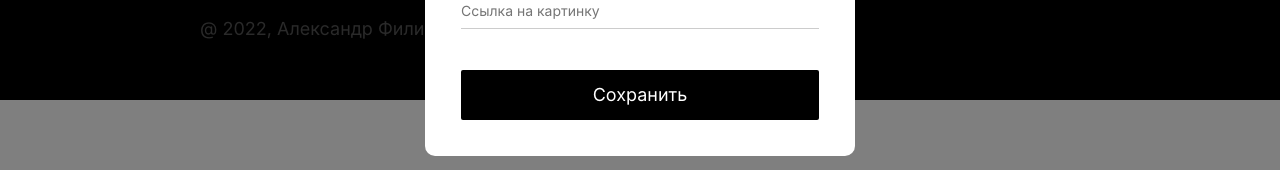
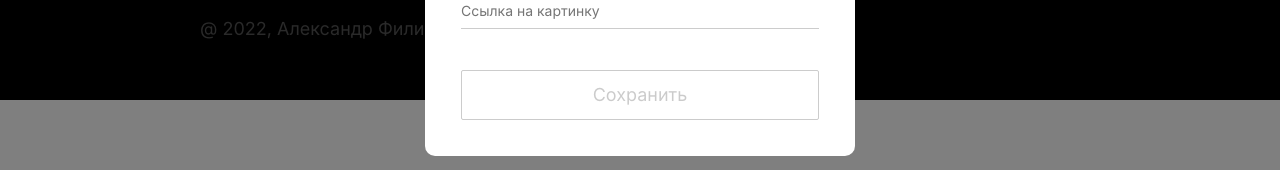
Before and after one commit to FilDsgn/mesto-react, a React (Create React App) app: page / in a window 1280 px wide. Both pictures are taken after a click on the picture 260 px from the left and 220 px from the top of the page. Shown: the part 379-549 px from the top of the page. Built offline with nearby package versions, Linux system fonts and the light colour scheme; no server answers.

Commit message:
dev: add form validation

```diff
--- a/package.json
+++ b/package.json
@@ -8,6 +8,7 @@
     "@testing-library/user-event": "^13.5.0",
     "react": "^18.2.0",
     "react-dom": "^18.2.0",
+    "react-hook-form": "^7.43.9",
     "react-scripts": "5.0.1",
     "web-vitals": "^2.1.4"
   },
--- a/src/components/AddPlacePopup.js
+++ b/src/components/AddPlacePopup.js
@@ -1,4 +1,5 @@
-import { useState, useEffect } from "react";
+import { useEffect } from "react";
+import useFormValidation from "../utils/useFormValidation.js";
 import PopupWithForm from "./PopupWithForm.js";
 
 function AddPlacePopup({
@@ -8,42 +9,43 @@ function AddPlacePopup({
   onAddPlace,
   onLoading,
 }) {
-  const [name, setName] = useState("");
-  const [link, setLink] = useState("");
+  const { values, errors, isValid, handleChange, setValue, reset, formRef } =
+    useFormValidation();
 
   useEffect(() => {
-    setName("");
-    setLink("");
-  }, [isOpen]);
+    setValue("name", "");
+    setValue("link", "");
+  }, [isOpen, setValue]);
 
   function handleSubmit(e) {
     e.preventDefault();
-    onAddPlace({ name: name, link: link });
+    if (isValid) {
+      onAddPlace({ name: values.name, link: values.link });
+    }
   }
 
-  function handleChangeName(e) {
-    setName(e.target.value);
-  }
-
-  function handleChangeLink(e) {
-    setLink(e.target.value);
-  }
+  const onClosePopup = () => {
+    onClose();
+    reset();
+  };
 
   return (
     <PopupWithForm
       title="Новое место"
       name="content_card"
       isOpen={isOpen}
-      onClose={onClose}
+      onClose={onClosePopup}
       onOverlayClick={onOverlayClick}
       onSubmit={handleSubmit}
       onLoading={onLoading}
+      isValid={isValid}
+      ref={formRef}
     >
       <input
         name="name"
+        value={values["name"]}
         type="text"
-        value={name}
-        onChange={handleChangeName}
+        onChange={handleChange}
         placeholder="Название"
         minLength="2"
         maxLength="30"
@@ -51,18 +53,18 @@ function AddPlacePopup({
         id="locate-name"
         className="popup__input popup__input_place_locate"
       />
-      <span className="locate-name-error popup__input-error"></span>
+      <span className="popup__input-error">{errors.name}</span>
       <input
         name="link"
+        value={values["link"]}
         type="url"
-        value={link}
-        onChange={handleChangeLink}
+        onChange={handleChange}
         placeholder="Ссылка на картинку"
+        required
         id="avatar-link"
         className="popup__input popup__input_place_image"
-        required
       />
-      <span class="avatar-link-error popup__input-error"></span>
+      <span class="popup__input-error">{errors.link}</span>
     </PopupWithForm>
   );
 }
--- a/src/components/App.js
+++ b/src/components/App.js
@@ -66,8 +66,6 @@ function App() {
       setSelectedCard({});
     }
   }
-
-  console.log(selectedCard);
 
   function handleCardLike(card) {
     const isLiked = card.likes.some((like) => like._id === currentUser._id);
--- a/src/components/DeleteCardPopup.js
+++ b/src/components/DeleteCardPopup.js
@@ -26,6 +26,7 @@ function DeleteCardPopup({
       onTransitionEnd={onTransitionEnd}
       onSubmit={handleSubmit}
       onLoading={onLoading}
+      isValid="true"
     />
   );
 }
--- a/src/components/EditAvatarPopup.js
+++ b/src/components/EditAvatarPopup.js
@@ -1,6 +1,7 @@
 import { useRef, useEffect } from "react";
 
 import PopupWithForm from "./PopupWithForm.js";
+import useFormValidation from "../utils/useFormValidation.js";
 
 function EditAvatarPopup({
   isOpen,
@@ -10,36 +11,49 @@ function EditAvatarPopup({
   onLoading,
 }) {
   const avatarRef = useRef();
+  const { values, errors, isValid, handleChange, setValue, reset, formRef } =
+    useFormValidation();
 
   useEffect(() => {
     avatarRef.current.value = "";
-  });
+  }, [isOpen, setValue]);
 
   function handleSubmit(e) {
     e.preventDefault();
-    onUpdateAvatar({ avatar: avatarRef.current.value });
+    if (isValid) {
+      onUpdateAvatar({ avatar: avatarRef.current.value });
+    }
   }
+
+  const onClosePopup = () => {
+    onClose();
+    reset();
+  };
 
   return (
     <PopupWithForm
       title="Обновить аватар"
       name="update_avatar"
       isOpen={isOpen}
-      onClose={onClose}
+      onClose={onClosePopup}
       onOverlayClick={onOverlayClick}
       onSubmit={handleSubmit}
       onLoading={onLoading}
+      isValid={isValid}
+      ref={formRef}
     >
       <input
         name="avatar"
+        value={values["avatar"]}
         ref={avatarRef}
         type="url"
+        onChange={handleChange}
         placeholder="Ссылка на картинку"
         id="image-link"
         className="popup__input popup__input_place_image"
         required
       />
-      <span className="image-link-error popup__input-error"></span>
+      <span className="popup__input-error">{errors["avatar"]}</span>
     </PopupWithForm>
   );
 }
--- a/src/components/EditProfilePopup.js
+++ b/src/components/EditProfilePopup.js
@@ -1,7 +1,8 @@
-import { useState, useContext, useEffect } from "react";
+import { useContext, useEffect } from "react";
 
 import PopupWithForm from "./PopupWithForm.js";
 import { CurrentUserContext } from "../contexts/CurrentUserContext.js";
+import useFormValidation from "../utils/useFormValidation.js";
 
 function EditProfilePopup({
   isOpen,
@@ -10,47 +11,48 @@ function EditProfilePopup({
   onUpdateUser,
   onLoading,
 }) {
-  const [name, setName] = useState("");
-  const [description, setDescription] = useState("");
+  const { values, errors, isValid, handleChange, setValue, reset, formRef } =
+    useFormValidation();
 
   const currentUser = useContext(CurrentUserContext);
 
   useEffect(() => {
-    setName(currentUser.name);
-    setDescription(currentUser.about);
-  }, [currentUser, isOpen]);
-
-  function handleChangeName(e) {
-    setName(e.target.value);
-  }
-
-  function handleChangeDescription(e) {
-    setDescription(e.target.value);
-  }
+    setValue("name", currentUser.name);
+    setValue("about", currentUser.about);
+  }, [currentUser, isOpen, setValue]);
 
   function handleSubmit(e) {
     e.preventDefault();
 
-    onUpdateUser({
-      name,
-      about: description,
-    });
+    if (isValid) {
+      onUpdateUser({
+        name: values["name"],
+        about: values["about"],
+      });
+    }
   }
+
+  const onClosePopup = () => {
+    onClose();
+    reset({ name: currentUser.name, about: currentUser.about });
+  };
 
   return (
     <PopupWithForm
       title="Редактировать профиль"
       name="content_profile"
       isOpen={isOpen}
-      onClose={onClose}
+      onClose={onClosePopup}
       onOverlayClick={onOverlayClick}
       onSubmit={handleSubmit}
       onLoading={onLoading}
+      isValid={isValid}
+      ref={formRef}
     >
       <input
         name="name"
-        value={name}
-        onChange={handleChangeName}
+        value={values["name"] ?? ""}
+        onChange={handleChange}
         type="text"
         placeholder="Ваше имя"
         minLength="2"
@@ -59,11 +61,11 @@ function EditProfilePopup({
         id="username"
         className="popup__input popup__input_place_name"
       />
-      <span className="username-error popup__input-error"></span>
+      <span className="popup__input-error">{errors.name}</span>
       <input
         name="about"
-        value={description}
-        onChange={handleChangeDescription}
+        value={values["about"] ?? ""}
+        onChange={handleChange}
         type="text"
         placeholder="Дополнительная информация"
         minLength="2"
@@ -72,7 +74,7 @@ function EditProfilePopup({
         id="about"
         className="popup__input popup__input_place_about"
       />
-      <span className="about-error popup__input-error"></span>
+      <span className="popup__input-error">{errors.about}</span>
     </PopupWithForm>
   );
 }
--- a/src/components/PopupWithForm.js
+++ b/src/components/PopupWithForm.js
@@ -1,4 +1,8 @@
-function PopupWithForm({
+import React from "react";
+
+const PopupWithForm = React.forwardRef(
+  (
+    {
       title,
       name,
       buttonText = "Сохранить",
@@ -9,8 +13,11 @@ function PopupWithForm({
       onTransitionEnd,
       onSubmit,
       onLoading,
+      isValid,
       children,
-}) {
+    },
+    ref
+  ) => {
     return (
       <div
         className={`popup popup_${name} ${isOpen && "popup_opened"}`}
@@ -24,15 +31,18 @@ function PopupWithForm({
             name={name}
             className="popup__form popup__form_card"
             noValidate
+            ref={ref}
           >
             <h2 className="popup__title">{title}</h2>
             {children}
             <button
               type="submit"
               aria-label="Сохранить"
-            className="popup__button"
+              className={`popup__button ${
+                !isValid && "popup__button_disabled"
+              }`}
             >
-            {onLoading ? buttonTextOnLoading : buttonText}
+              {isValid && onLoading ? buttonTextOnLoading : buttonText}
             </button>
           </form>
           <button
@@ -46,5 +56,6 @@ function PopupWithForm({
       </div>
     );
   }
+);
 
 export default PopupWithForm;
--- /dev/null
+++ b/src/utils/useFormValidation.js
@@ -0,0 +1,31 @@
+import { useState, useCallback, useRef, useEffect } from "react";
+
+function useFormValidation(initialValues = {}) {
+  const [values, setValues] = useState(initialValues);
+  const [errors, setErrors] = useState({});
+  const [isValid, setIsValid] = useState(false);
+  const formRef = useRef(null);
+
+  useEffect(() => {
+    setIsValid(formRef.current.checkValidity());
+  }, [values]);
+
+  const handleChange = (e) => {
+    const { name, value, validationMessage } = e.target;
+    setValues((oldValues) => ({ ...oldValues, [name]: value }));
+    setErrors((oldErrors) => ({ ...oldErrors, [name]: validationMessage }));
+  };
+
+  const reset = (initialValues = {}) => {
+    setValues(initialValues);
+    setErrors({});
+  };
+
+  const setValue = useCallback((name, value) => {
+    setValues((oldValues) => ({ ...oldValues, [name]: value }));
+  }, []);
+
+  return { values, errors, isValid, handleChange, setValue, reset, formRef };
+}
+
+export default useFormValidation;
```
Also changed, not shown: 1 other file (tests, documents, lock files or other folders). Lines whose indentation alone changed are shown as unchanged.
